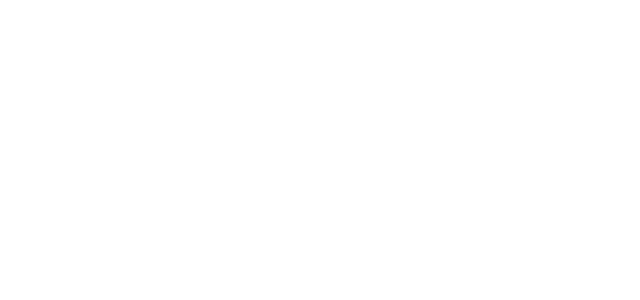
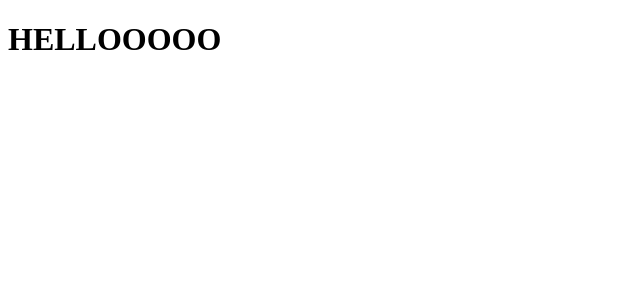
Before and after one commit to gabrielSantillo/MySpring_Pilot_frontent, a Vue app: page /#/ in a window 1280 px wide. Shown: the top 300 px of the page, without its empty margins (0-640 px from the left). Built offline with nearby package versions, Linux system fonts and the light colour scheme.

Commit message:
Making my first component to log in the user

```diff
--- /dev/null
+++ b/src/components/user/LoginUser.vue
@@ -0,0 +1,15 @@
+<template>
+    <div>
+        <h1>HELLOOOOO</h1>
+    </div>
+</template>
+
+<script>
+    export default {
+
+    }
+</script>
+
+<style lang="scss" scoped>
+
+</style>
--- a/src/router/index.js
+++ b/src/router/index.js
@@ -1,9 +1,15 @@
 import Vue from 'vue'
 import VueRouter from 'vue-router'
+import LoginPage from '@/views/user/LoginPage.vue'
 
 Vue.use(VueRouter)
 
 const routes = [
+
+  {
+    path: '/',
+    component: LoginPage
+  }
 
 ]
 
--- /dev/null
+++ b/src/views/user/LoginPage.vue
@@ -0,0 +1,17 @@
+<template>
+    <div>
+        <login-user></login-user>
+    </div>
+</template>
+
+<script>
+import LoginUser from '@/components/user/LoginUser.vue'
+    export default {
+  components: { LoginUser },
+
+    }
+</script>
+
+<style lang="scss" scoped>
+
+</style>
```
